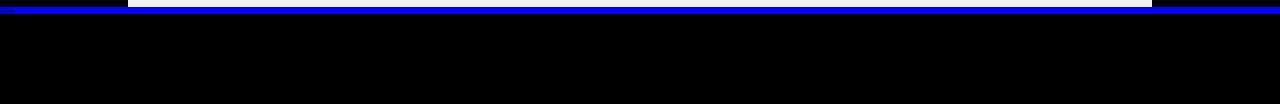
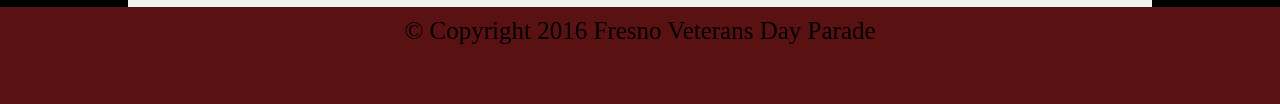
Before and after one commit to geekwise-kao-thao/fresnovdp, a plain HTML site: page index.html in a window 1280 px wide. Shown: the part 2012-2116 px from the top of the page. Before the commit the page ends 2026 px from the top, so only its background shows below. Drawn offline with Linux system fonts and the light colour scheme.

Commit message:
completed first page?

```diff
--- a/css/style.css
+++ b/css/style.css
@@ -161,9 +161,17 @@ main{
 
 
 footer{
-    background-color: blue;
+    background-color: firebrick;
+    text-align: center;
+    font-size:2.5rem;
     margin:0;
     padding:0;
+    width:100%;
+    height:100px;
+    opacity:.5;
+}
 
-
+footer p{
+    margin:0;
+    padding-top:10px;
 }
--- a/index.html
+++ b/index.html
@@ -58,7 +58,9 @@
 
     </main>
     <footer>
-        footer
+       <p>
+        &copy; Copyright 2016 Fresno Veterans Day Parade
+       </p>
     </footer>
 </body>
 </html>
```
